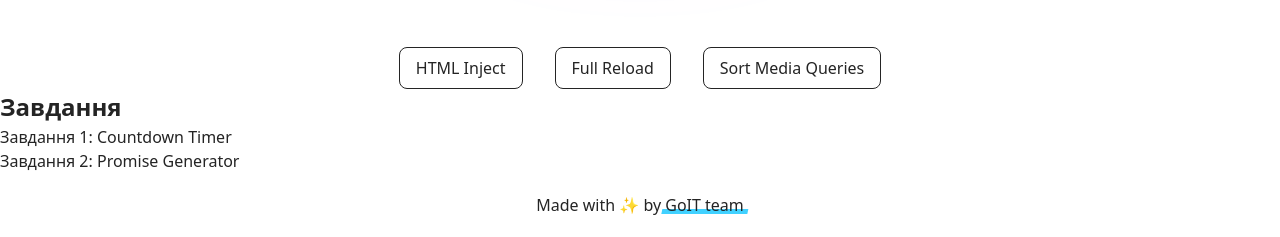
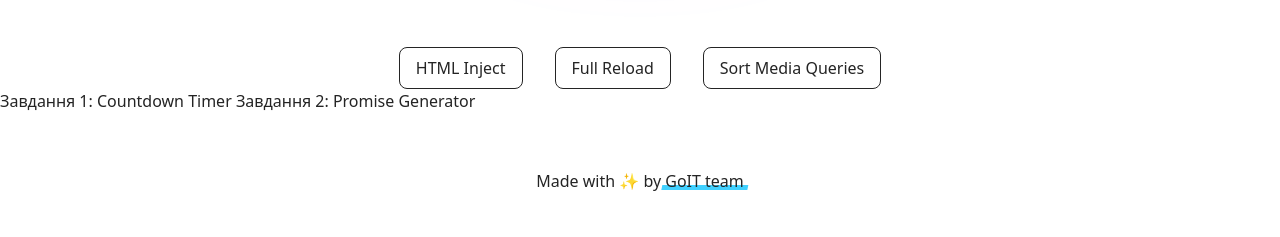
Before and after one commit to ArchiChikenLeg/goit-advancedjs-hw-02, a plain HTML site: page index.html in a window 1280 px wide. Shown: the part 587-824 px from the top of the page. After the commit the page ends 800 px from the top, so only its background shows below. Drawn offline with Linux system fonts and the light colour scheme.

Commit message:
Deploying to gh-pages from @ ArchiChikenLeg/goit-advancedjs-hw-02@50a4a86dc997ac1804beb604a4f53da124736a66 🚀

```diff
--- a/index.html
+++ b/index.html
@@ -106,13 +106,8 @@
 </article>
 
 
-      <section>
-        <h2>Завдання</h2>
-        <ul>
-          <li><a href="./1-timer.html">Завдання 1: Countdown Timer</a></li>
-          <li><a href="./2-snackbar.html">Завдання 2: Promise Generator</a></li>
-        </ul>
-      </section>
+      <a href="./1-timer.html">Завдання 1: Countdown Timer</a>
+      <a href="./2-snackbar.html">Завдання 2: Promise Generator</a>
     </main>
 
     <footer class="footer">
```
